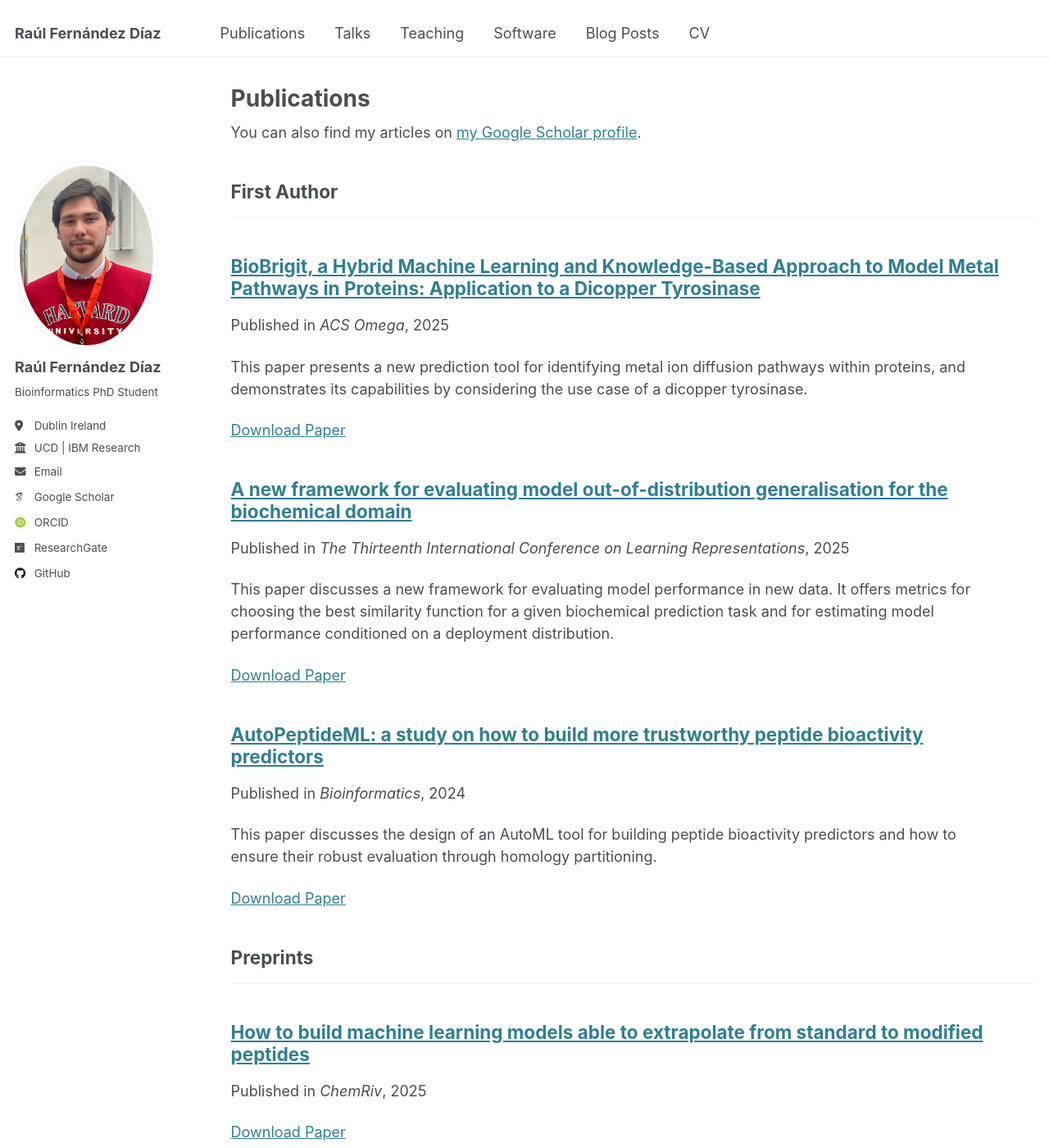
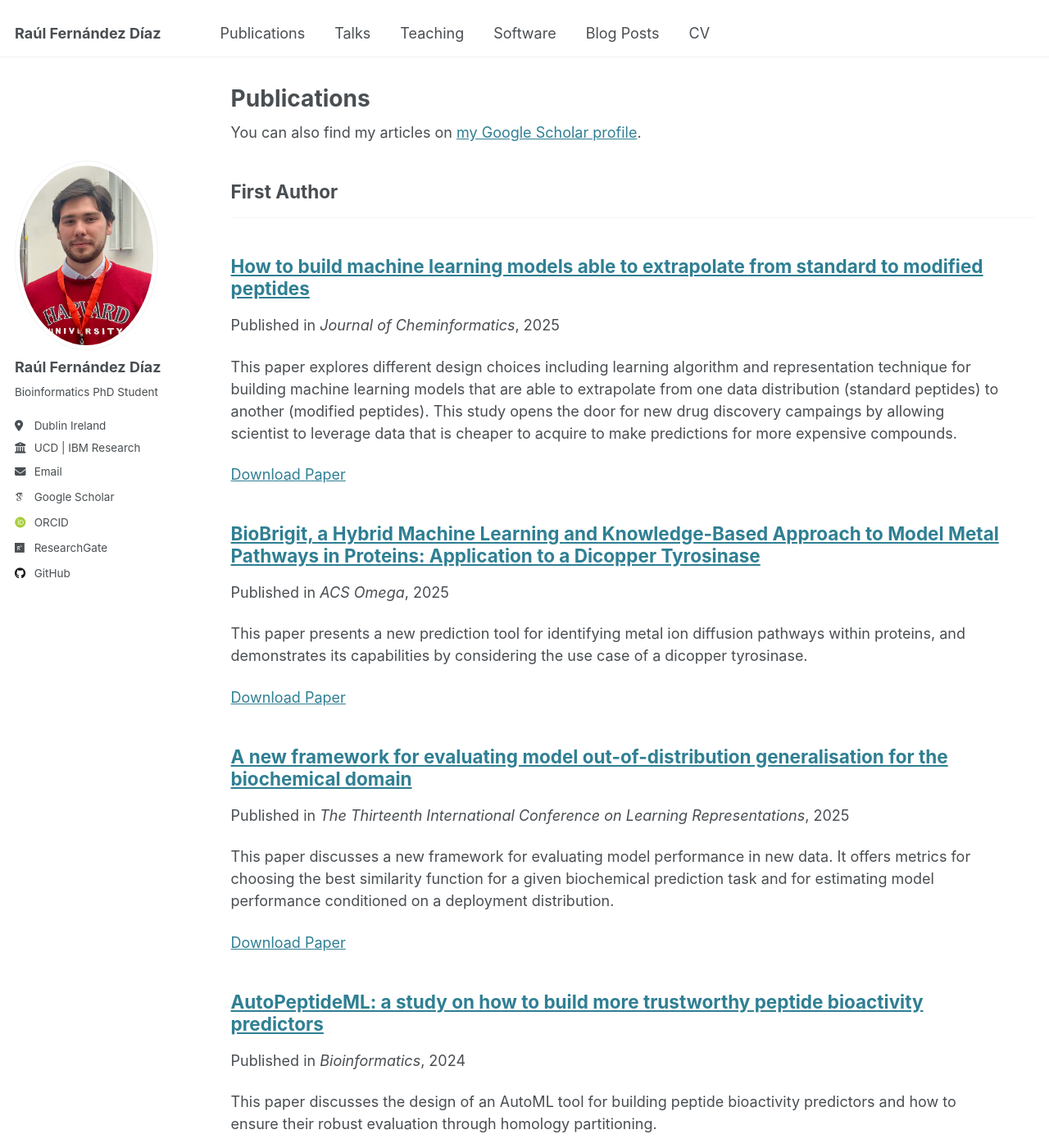
Before and after one commit to RaulFD-creator/RaulFD-creator.github.io, a Jekyll site: the page built from _pages/publications.html, in a window 1280 px wide and 1400 px high. Shown: the whole window at 82% size. Built offline with Jekyll 4.4.1, drawn with Linux system fonts in a browser that asks for light colours; some web fonts are replaced.

Commit message:
🛠️ Journal of Cheminformatics preview

```diff
--- a/_publications/2025-noncanonical.md
+++ b/_publications/2025-noncanonical.md
@@ -1,12 +1,12 @@
 ---
 title: "How to build machine learning models able to extrapolate from standard to modified peptides"
 collection: publications
-category: pre-print
+category: first-author
 permalink: /publication/2025-noncanonical.md
-# excerpt: 'This paper explores how to build m.'
-date: 2025-07-23
-venue: 'ChemRiv'
-paperurl: 'https://chemrxiv.org/engage/chemrxiv/article-details/687cfbff23be8e43d62a05f0'
+excerpt: 'This paper explores different design choices including learning algorithm and representation technique for building machine learning models that are able to extrapolate from one data distribution (standard peptides) to another (modified peptides). This study opens the door for new drug discovery campaings by allowing scientist to leverage data that is cheaper to acquire to make predictions for more expensive compounds.'
+date: 2025-11-27
+venue: 'Journal of Cheminformatics'
+paperurl: 'https://link.springer.com/article/10.1186/s13321-025-01115-z'
 # citation: 'Fernández-Díaz R, Roldán-Martín L, Sodupe M, Sánchez-Aparicio JE, Maréchal JD. BioBrigit, a Hybrid Machine Learning and Knowledge-Based Approach to Model Metal Pathways in Proteins: Application to a Dicopper Tyrosinase. ACS omega. 2025 Jun 6.
 # '
 ---
```
